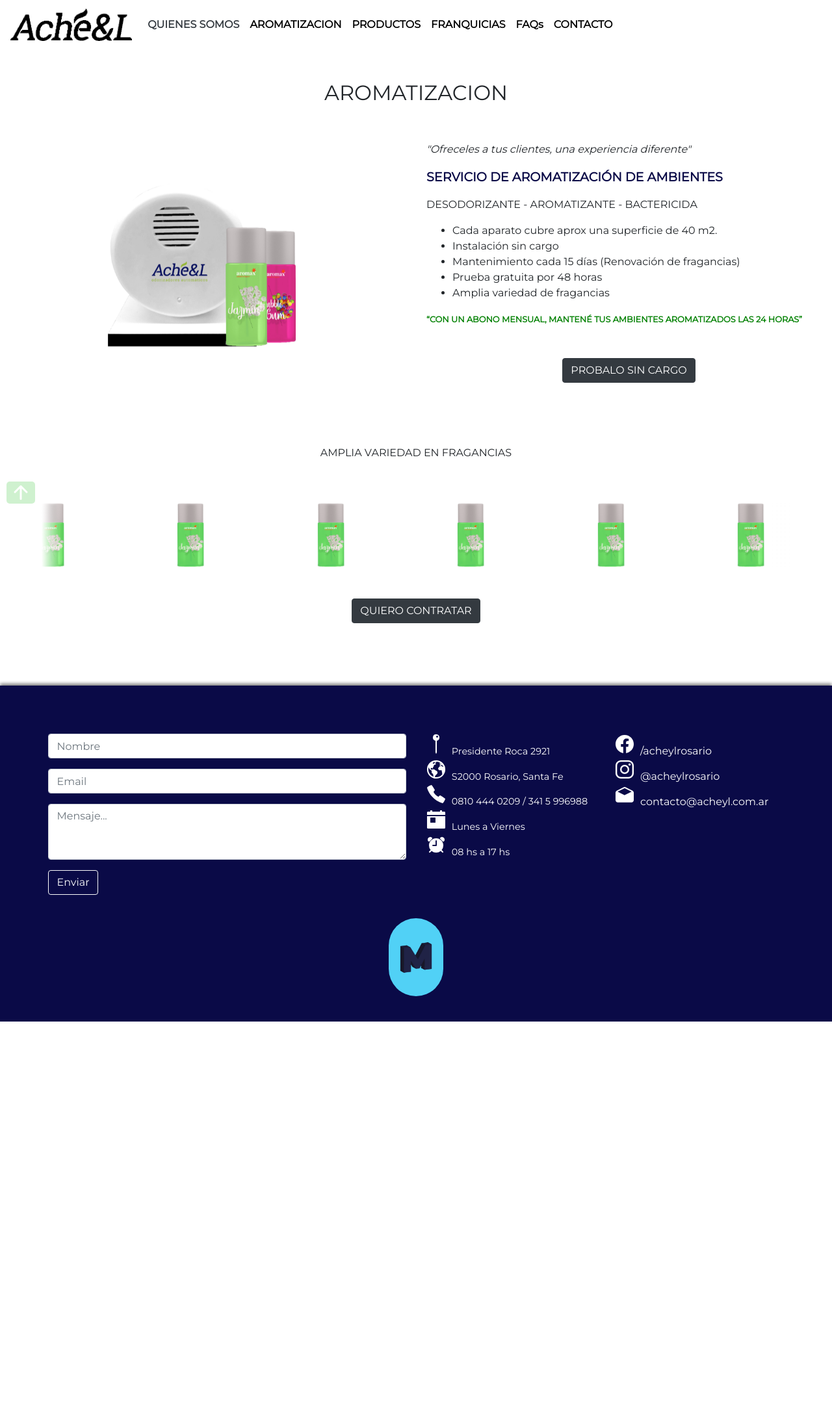
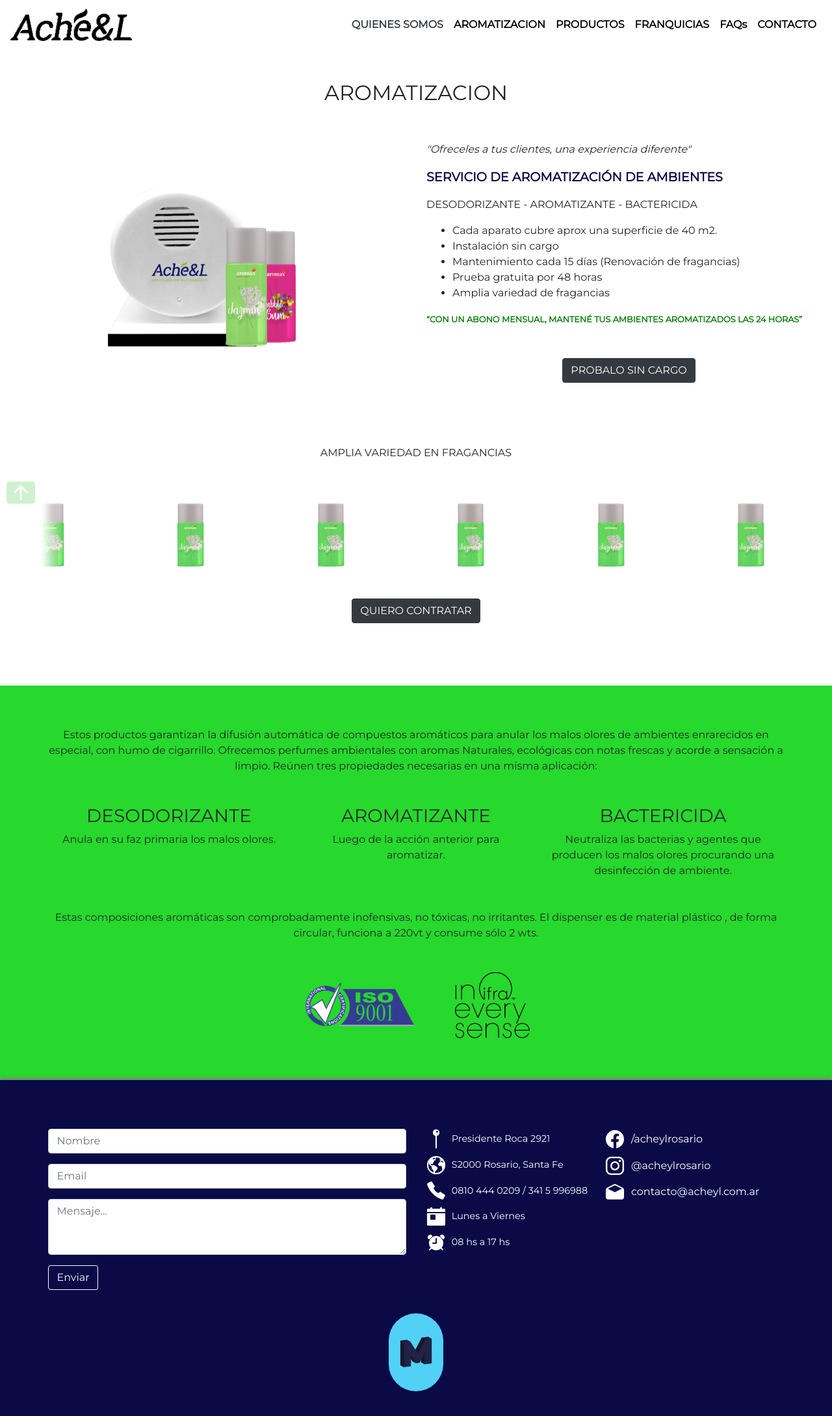
Before and after one commit to mativiscusso/acheyl, a PHP site: page /rutas/aromatizacion.php in a window 1280 px wide; the page is wider, and only the part inside the window is pictured. Shown: that part at 65% size. Before the commit the page ends 1572 px from the top of that part, so only its background shows below. Run offline with PHP 8.4, Linux system fonts and the light colour scheme; some libraries are stand-ins or nearby versions.

Commit message:
ultimos cambios

```diff
--- a/css/style.css
+++ b/css/style.css
@@ -200,6 +200,7 @@ div#portadas {
 #logoFranquicias {
   width: 50%;
 }
+
 .particle {
   position: absolute;
   border-radius: 50%;
@@ -1175,13 +1176,11 @@ div#banner2 {
 
 .slider::before,
 .slider::after {
-  background: -webkit-gradient(
-    linear,
-    left top,
-    right top,
-    from(white),
-    to(rgba(255, 255, 255, 0))
-  );
+  background: -webkit-gradient(linear,
+      left top,
+      right top,
+      from(white),
+      to(rgba(255, 255, 255, 0)));
   background: linear-gradient(to right, white 0%, rgba(255, 255, 255, 0) 100%);
   content: "";
   height: 300px;
@@ -1229,6 +1228,12 @@ iframe {
   color: white;
   display: flex;
   flex-direction: column;
+}
+
+#infoFooter span {
+  margin-bottom: 3%;
+  display: flex;
+  align-items: center;
 }
 
 footer {
@@ -1280,7 +1285,7 @@ footer {
   opacity: 0;
 }
 
-.marea:hover > #right {
+.marea:hover>#right {
   display: flex;
   flex-direction: column;
   opacity: 1;
@@ -1303,7 +1308,7 @@ footer {
   height: 7vh;
 }
 
-.marea:hover > #left {
+.marea:hover>#left {
   left: 10px;
   width: 33%;
 }
@@ -1396,6 +1401,20 @@ footer {
   100% {
     margin-left: -200%;
   }
+}
+
+#logos img:first-child {
+  margin-right: 5%;
+  width: 20%;
+}
+
+#logos img:last-child {
+  width: 15%;
+}
+
+#banerAromatizacion {
+  background-color: #26d92c;
+  padding: 5%;
 }
 
 /***** Whatsapp *****/
@@ -1443,20 +1462,26 @@ footer {
 /*********************************/
 
 /******** REDES *******/
-.redes {
+#redes {
   padding: 0;
   list-style: none;
   text-align: left;
   margin-top: 10%;
   display: flex;
   flex-direction: column;
-  justify-content: space-around;
+
   color: white;
 }
 
-.redes a {
+#redes a {
   color: white;
   text-decoration: none;
+}
+
+#redes span {
+  margin-bottom: 3%;
+  display: flex;
+  align-items: center;
 }
 
 ion-icon {
@@ -1464,7 +1489,8 @@ ion-icon {
   color: white;
 }
 
-@media (min-width: 780px) {
+@media (min-width: 980px) {
+
   /*MENU ESCRITORIO*/
   nav {
     background-color: transparent;
@@ -1476,6 +1502,11 @@ ion-icon {
 
   #logo {
     width: 100%;
+  }
+
+  ul.navbar-nav {
+    position: relative;
+    margin-left: auto;
   }
 
   /*FIN MENU*/
@@ -1539,7 +1570,7 @@ ion-icon {
     height: 15vh;
   }
 
-  .marea:hover > #left {
+  .marea:hover>#left {
     left: 10px;
     width: 30%;
   }
@@ -1625,7 +1656,7 @@ ion-icon {
     padding-top: 10%;
   }
 
-  .redes {
+  #redes {
     margin-top: 0;
     text-align: left;
   }
@@ -1638,7 +1669,16 @@ ion-icon {
   #containerCarouselProductos ol {
     margin-top: 6%;
   }
+
   #logoFranquicias {
     width: 25%;
   }
-}
+
+  #logos img:first-child {
+    width: 15%;
+  }
+
+  #logos img:last-child {
+    width: 10%;
+  }
+}
--- a/rutas/aromatizacion.php
+++ b/rutas/aromatizacion.php
@@ -32,7 +32,7 @@ require_once('header.php');
         </ul>
         <span id="spanAroma">“CON UN ABONO MENSUAL, MANTENÉ TUS AMBIENTES AROMATIZADOS LAS 24 HORAS”</span><br>
         <a href="https://wa.me/5493415996988?texto=Hola!,%20me%20interesa%20" target="_blank">
-        <button id="btnAroma" type="button" class="btn btn-dark my-5">PROBALO SIN CARGO</button>
+            <button id="btnAroma" type="button" class="btn btn-dark my-5">PROBALO SIN CARGO</button>
         </a>
     </div>
 </div>
@@ -84,8 +84,41 @@ require_once('header.php');
         </div>
     </div>
     <a href="https://wa.me/5493415996988?texto=Hola!,%20me%20interesa%20" target="_blank">
-    <button type="button" class="btn btn-dark my-5"">QUIERO CONTRATAR</button>
+        <button type="button" class="btn btn-dark my-5"">QUIERO CONTRATAR</button>
     </a>
+</div>
+
+    <div data-aos="fade-up" id="banerAromatizacion" class="text-center">
+            <p>Estos productos garantizan la difusión automática de compuestos aromáticos para anular los malos olores
+                de ambientes enrarecidos en especial, con humo de cigarrillo. Ofrecemos perfumes ambientales con aromas
+                Naturales, ecológicas con notas frescas y acorde a sensación a limpio.
+                Reúnen tres propiedades necesarias en una misma aplicación:</p>
+            <div class="container my-5">
+                <div class="row">
+                    <div class="col-12 col-md-4">
+                        <h3>DESODORIZANTE</h3>
+                        Anula en su faz primaria
+                        los malos olores.
+                    </div>
+                    <div class="col-12 col-md-4">
+                        <h3>AROMATIZANTE</h3>
+                        Luego de la acción anterior para aromatizar.
+                    </div>
+                    <div class="col-12 col-md-4">
+                        <h3>BACTERICIDA
+                        </h3>Neutraliza las bacterias y agentes que producen los malos olores procurando una
+                        desinfección de ambiente.
+                    </div>
+                </div>
+            </div>
+            <p class="my-5">Estas composiciones aromáticas son comprobadamente inofensivas, no tóxicas, no irritantes. El dispenser
+                es de material plástico , de forma circular, funciona a 220vt y consume sólo 2 wts.</p>
+            <div id="logos">
+                <img src="../img/certif1.png" alt="">
+                <img src="../img/certif2.png" alt="">
+            </div>
+    </div>
+
 </div>
 
 
--- a/rutas/footer.php
+++ b/rutas/footer.php
@@ -36,25 +36,23 @@
                 </span>
 
             </div>
-                <div class="col-12 col-md-3">
-                    <ul class="redes">
-                        <li>
+            <div class="col-12 col-md-3" id="redes">
+                <span>
                     <ion-icon size="large" name="logo-facebook"></ion-icon><a
                         href="https://www.facebook.com/acheylrosario">/acheylrosario</a>
-                        </li>
-                        <li>
+                </span>
+                <span>
                     <ion-icon size="large" name="logo-instagram"></ion-icon><a
                         href="https://www.instagram.com/acheylrosario/?hl=es-la">@acheylrosario</a>
-                        </li>
-                        <li>
+                </span>
+                <span>
                     <ion-icon size="large" name="mail-open"></ion-icon><a href="">contacto@acheyl.com.ar</a>
-                        </li>
-                    </ul>
+                </span>
+            </div>
         </div>
     </div>
 
-    </div>
-    <a id="posicionador" href="https://somosmarea.com">
+    <a id="posicionador" href="https://somosmarea.com" target="_blank">
         <div class="marea">
             <img src="../img/logoMarea.png" alt="" id="left">
             <div id="right">
@@ -64,12 +62,25 @@
             </div>
         </div>
     </a>
+
     <button title="Back to top" class="scroll">
         <ion-icon size="large" name="arrow-up-outline"></ion-icon>
     </button>
+
 </footer>
+
 <script src="../js/navbar.js"></script>
 <script src="../js/top.js"></script>
+<script src="https://unpkg.com/aos@next/dist/aos.js"></script>
+<script>
+    AOS.init();
+</script>
+
+<script>
+    const scroll = new SmoothScroll('a[href*="#"]', {
+        speed: 500
+    });
+</script>
 </body>
 
 </html>
--- a/rutas/header.php
+++ b/rutas/header.php
@@ -46,7 +46,7 @@
         </button>
 
         <div class="collapse navbar-collapse" id="navbarSupportedContent">
-            <ul class="navbar-nav mr-auto">
+            <ul class="navbar-nav">
                 <li class="nav-item font-weight-bold ">
                     <a class="nav-link text-dark" href="/index#nosotros">QUIENES SOMOS</a>
                 </li>
```
Also changed, not shown: index.html (+17 -18 lines), rutas/productos.php (+6 -6 lines), img/certif1.png (added), img/certif2.png (added), img/fondo_header.jpg, img/fondo_headerm - copia.jpg (deleted). Lines whose indentation alone changed are shown as unchanged.
